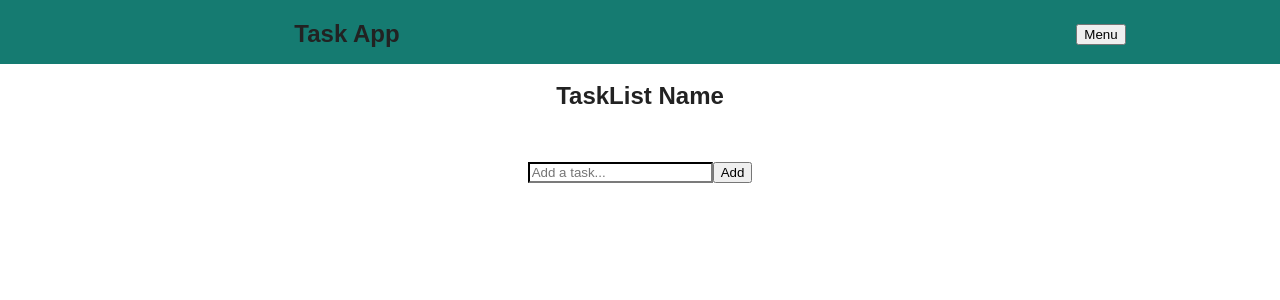
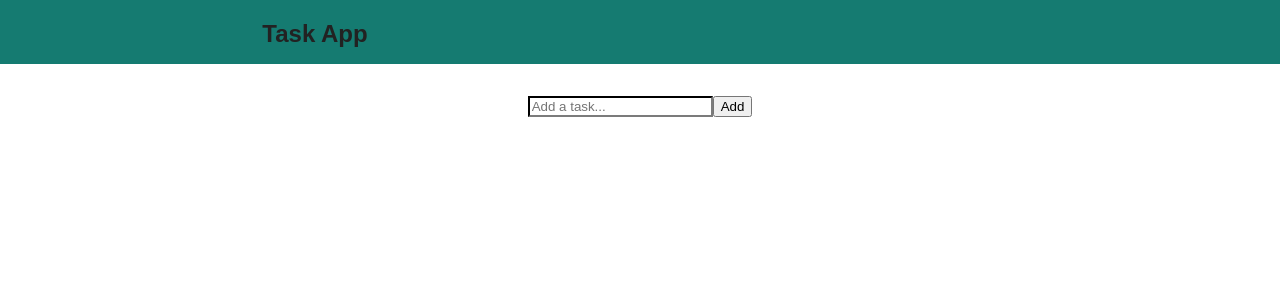
Before and after one commit to rokelina/checklist-app, a React (Create React App) app: page / in a window 1280 px wide. Shown: the top 300 px of the page. Built offline with nearby package versions, Linux system fonts and the light colour scheme.

Commit message:
removed navbar button

```diff
--- a/src/App.css
+++ b/src/App.css
@@ -8,10 +8,11 @@
 
   }
 .app-title{
-  margin-top: 50px;
-  padding: 2rem;
+  margin-top: 5rem;
+  padding-top: 2rem;
 }
 
 .add-task{
+  margin-top: 6rem;
   border-color: rgb(39, 39, 39);
 }
--- a/src/App.js
+++ b/src/App.js
@@ -60,7 +60,6 @@ function App() {
   return (
     <div className="App">
       <NavBar />
-      <h2 className="app-title">TaskList Name</h2>
       <AddNewTask onAddTask={handleCreateTask} />
       <TaskContainer
         tasks={tasks}
--- a/src/NavBar.css
+++ b/src/NavBar.css
@@ -2,7 +2,6 @@
     width: 100%;
     height: 4rem;
     position: fixed;
-
     background-color: rgb(21, 123, 113);
     display: flex;
     justify-content: space-between;
@@ -12,12 +11,11 @@
 }
 
 .nav-right{
-   padding: 24px;
+   padding: 1.5rem;
    width: calc(25% - 10px);
 }
 
 .nav-left{
-    margin-left: 2rem;
-
+    padding-bottom: 3rem;
     width: calc(50% - 10px);
 }
--- a/src/NavBar.js
+++ b/src/NavBar.js
@@ -6,9 +6,6 @@ function NavBar() {
       <div className="nav-left">
         <h1>Task App</h1>
       </div>
-      <div className="nav-right">
-        <button>Menu</button>
-      </div>
     </nav>
   );
 }
--- a/src/Task.js
+++ b/src/Task.js
@@ -39,9 +39,12 @@ function TaskItem({ task, onEdit, onDone, onDelete }) {
             onDone({ ...task, isChecked: !task.isChecked });
           }}
         >
-          {!task.isChecked ? "Mark Done" : "Done"}
+          {!task.isChecked ? "Mark Done" : "✔️Done"}
         </button>
         <button className="delete-button" onClick={() => onDelete(task.id)}>
+          <span role="img" aria-label="delete-sign-x">
+            ❌
+          </span>
           Delete
         </button>
       </label>
--- a/src/TaskList.css
+++ b/src/TaskList.css
@@ -1,5 +1,4 @@
 .list-container{
-  padding: 1rem;
   max-width: 450px;
   width: 450px;
   list-style-type: none;
```
